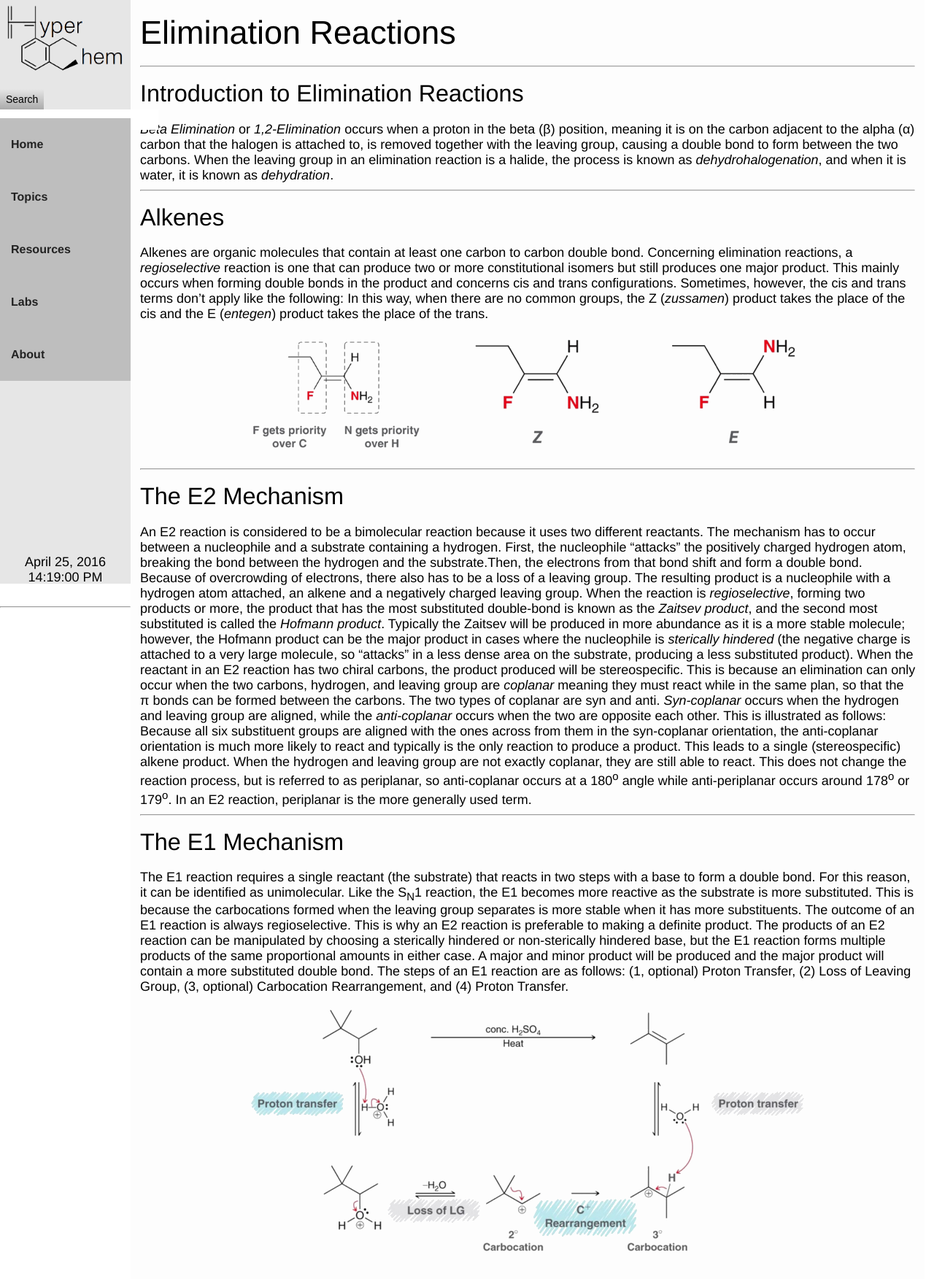
After one commit to legacy1121/HyperOChem, a PHP site: page /topics/reactions/elimination/index.php in a window 1280 px wide. The commit adds this page. Shown: the whole page at 73% size. Run offline with PHP 8.4, Linux system fonts and the light colour scheme.

Commit message:
Reactions #4

```diff
--- /dev/null
+++ b/topics/reactions/elimination/index.php
@@ -0,0 +1,41 @@
+<html>
+	<?php include "../../../includes/header.html"; ?>
+		<title>Elimination Reactions</title>
+	</head>
+	<body>
+		<div class='main'>
+			<p class='title'>Elimination Reactions</h1>
+			<hr>
+			<p class='subtitle'>Introduction to Elimination Reactions</p>
+<i>Beta Elimination</i> or <i>1,2-Elimination</i> occurs when a proton in the beta (&beta;) position, meaning it is on the carbon adjacent to the alpha (&alpha;) carbon that the halogen is attached to, is removed together with the leaving group, causing a double bond to form between the two carbons. When the leaving group in an elimination reaction is a halide, the process is known as <i>dehydrohalogenation</i>, and when it is water, it is known as <i>dehydration</i>.
+
+
+
+
+
+<hr>
+
+
+<p class='subtitle'>Alkenes</p>
+Alkenes are organic molecules that contain at least one carbon to carbon double bond. Concerning elimination reactions, a <i>regioselective</i> reaction is one that can produce two or more constitutional isomers but still produces one major product. This mainly occurs when forming double bonds in the product and concerns cis and trans configurations. Sometimes, however, the cis and trans terms don’t apply like the following:
+
+In this way, when there are no common groups, the Z (<i>zussamen</i>) product takes the place of the cis and the E (<i>entegen</i>) product takes the place of the trans.
+<center><img src='alk.png'/></center>
+<hr>
+<p class='subtitle'>The E2 Mechanism</p>
+An E2 reaction is considered to be a bimolecular reaction because it uses two different reactants. The mechanism has to occur between a nucleophile and a substrate containing a hydrogen. First, the nucleophile “attacks” the positively charged hydrogen atom, breaking the bond between the hydrogen and the substrate.Then, the electrons from that bond shift and form a double bond. Because of overcrowding of electrons, there also has to be a loss of a leaving group. The resulting product is a nucleophile with a hydrogen atom attached, an alkene and a negatively charged leaving group.
+	When the reaction is <i>regioselective</i>, forming two products or more, the product that has the most substituted double-bond is known as the <i>Zaitsev product</i>, and the second most substituted is called the <i>Hofmann product</i>. Typically the Zaitsev will be produced in more abundance as it is a more stable molecule; however, the Hofmann product can be the major product in cases where the nucleophile is <i>sterically hindered</i> (the negative charge is attached to a very large molecule, so “attacks” in a less dense area on the substrate, producing a less substituted product).
+	When the reactant in an E2 reaction has two chiral carbons, the product produced will be stereospecific. This is because an elimination can only occur when the two carbons, hydrogen, and leaving group are <i>coplanar</i> meaning they must react while in the same plan, so that the &pi; bonds can be formed between the carbons. The two types of coplanar are syn and anti. <i>Syn-coplanar</i> occurs when the hydrogen and leaving group are aligned, while the <i>anti-coplanar</i> occurs when the two are opposite each other. This is illustrated as follows:
+	Because all six substituent groups are aligned with the ones across from them in the syn-coplanar orientation, the anti-coplanar orientation is much more likely to react and typically is the only reaction to produce a product. This leads to a single (stereospecific) alkene product.
+	When the hydrogen and leaving group are not exactly coplanar, they are still able to react. This does not change the reaction process, but is referred to as periplanar, so anti-coplanar occurs at a 180<sup>o</sup> angle while anti-periplanar occurs around 178<sup>o</sup> or 179<sup>o</sup>. In an E2 reaction, periplanar is the more generally used term.
+<hr>
+<p class='subtitle'>The E1 Mechanism</p>
+	The E1 reaction requires a single reactant (the substrate) that reacts in two steps with a base to form a double bond. For this reason, it can be identified as unimolecular. Like the S<sub>N</sub>1 reaction, the E1 becomes more reactive as the substrate is more substituted.
+	This is because the carbocations formed when the leaving group separates is more stable when it has more substituents.
+	The outcome of an E1 reaction is always regioselective. This is why an E2 reaction is preferable to making a definite product. The products of an E2 reaction can be manipulated by choosing a sterically hindered or non-sterically hindered base, but the E1 reaction forms multiple products of the same proportional amounts in either case. A major and minor product will be produced and the major product will contain a more substituted double bond.
+	The steps of an E1 reaction are as follows: (1, optional) Proton Transfer, (2) Loss of Leaving Group, (3, optional) Carbocation Rearrangement, and (4) Proton Transfer.
+		<center><img src='mec.png'/></center>
+		</div>
+		<?php include "../../../includes/dropdown.html"; ?>
+	</body>
+</html>
```
Also changed, not shown: topics/reactions/index.php (+3 -4 lines), topics/reactions/elimination/alk.png (added), topics/reactions/elimination/mec.png (added).
